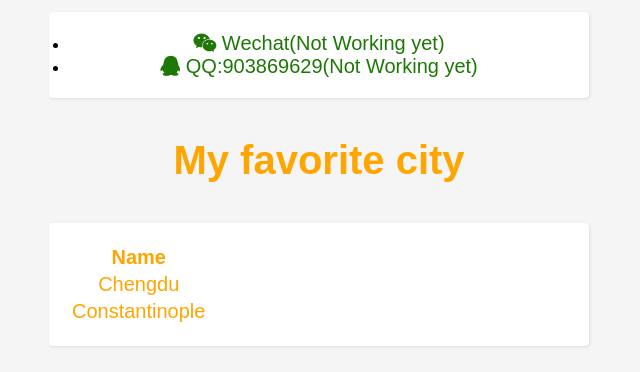
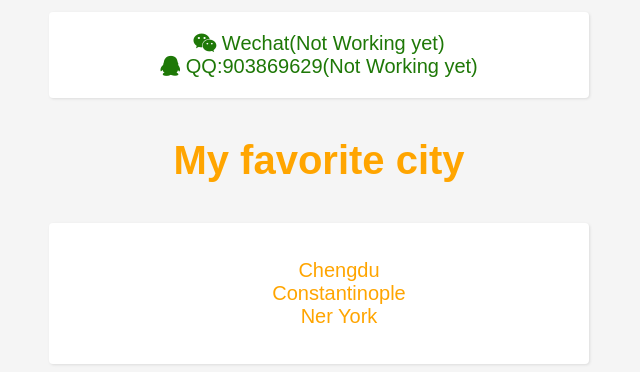
Before and after one commit to DiffatElicka/profile, a plain HTML site: page index.html in a window 1280 px wide. Shown: the part 755-1127 px from the top of the page, without its empty margins (321-961 px from the left). Drawn offline with Linux system fonts and the light colour scheme.

Commit message:
make my profile prettier

```diff
--- a/index.html
+++ b/index.html
@@ -23,12 +23,12 @@
       <h2>My sociel media</h2>
 
       <ul class="card middle">
-        <li>
+        <li style="list-style-type:none;">
           <a class="color-green">
             <i class="fa fa-wechat"></i> Wechat(Not Working yet)
           </a>
         </li>
-        <li>
+        <li style="list-style-type:none;">
           <a class="color-green">
             <i class="fa fa-qq"></i> QQ:903869629(Not Working yet)
           </a>
@@ -37,23 +37,17 @@
 
       <h3>My favorite city</h3>
        <div class="card middle">
-          <table>
-            <thead class="middle">
-              <tr>
-                <th>Name</th>
-              </tr>
-            </thead>
-            <tbody>
-              <tr>
-                <td><a href="https://en.wikipedia.org/wiki/Chengdu" class="color-orange" >Chengdu</a></td>
-              </tr>
-            </tbody>
-            <tbody>
-              <tr>
-                <td><a href="https://en.wikipedia.org/wiki/Constantinople" class="color-orange">Constantinople</a></td>
-              </tr>
-            </tbody>
-          </table>
+          <ul>
+            <li style="list-style-type:none;">
+              <a href="https://en.wikipedia.org/wiki/Chengdu" class="color-orange" >Chengdu</a>
+            </li>
+            <li style="list-style-type:none;">
+              <a href="https://en.wikipedia.org/wiki/Constantinople" class="color-orange">Constantinople</a>
+            </li>
+            <li style="list-style-type:none;">
+              <a href="https://en.wikipedia.org/wiki/New York" class="color-orange">Ner York</a>
+            </li>
+          </ul>
         </div>
       </div>
   </body>
--- a/style.css
+++ b/style.css
@@ -7,6 +7,10 @@ body {
   font-size: 20px;
   color: rgb(72, 10, 7);
   text-align: center;
+}
+
+#larger{
+  font-size: 30px;
 }
 
 h1 {
```
